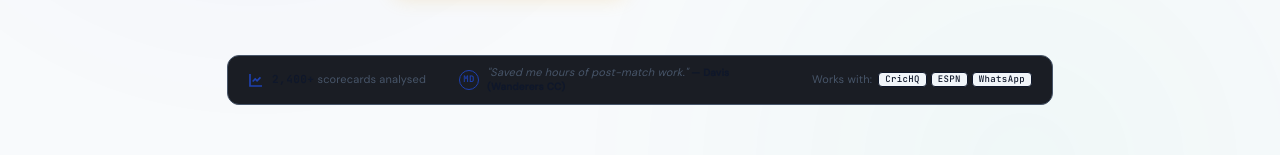
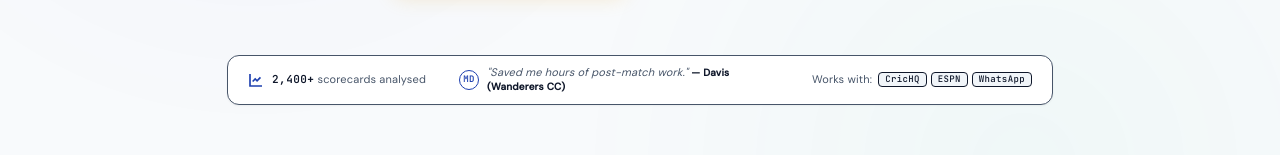
Before and after one commit to ShivamGawade-XS/CoachLens, a React (Vite) app: page / in a window 1280 px wide. Shown: the part 475-630 px from the top of the page. Built offline with nearby package versions, Linux system fonts and the light colour scheme; no server answers.

Commit message:
style(landing): adapt trust bar background and border for light mode

```diff
--- a/src/pages/LandingPage.jsx
+++ b/src/pages/LandingPage.jsx
@@ -124,7 +124,7 @@ export default function LandingPage() {
           </div>
 
           {/* Slim Trust Bar */}
-          <div className="mt-14 w-full max-w-4xl mx-auto bg-[#1A1D24] border border-border/40 rounded-xl px-5 py-2.5 flex flex-col md:flex-row items-center justify-between gap-4 text-[11px] text-textSecondary animate-fade-in-up max-h-[160px] md:max-h-[60px] overflow-hidden trust-bar-mobile" style={{ animationDelay: '400ms' }}>
+          <div className="mt-14 w-full max-w-4xl mx-auto bg-surface1 dark:bg-[#1A1D24] border border-border/60 dark:border-border/40 shadow-sm dark:shadow-none rounded-xl px-5 py-2.5 flex flex-col md:flex-row items-center justify-between gap-4 text-[11px] text-textSecondary animate-fade-in-up max-h-[160px] md:max-h-[60px] overflow-hidden trust-bar-mobile" style={{ animationDelay: '400ms' }}>
             {/* 1. Scorecards Analysed */}
             <div className="flex items-center gap-2 shrink-0">
               <svg className="w-4 h-4 text-accent" viewBox="0 0 24 24" fill="none" stroke="currentColor" strokeWidth="2.5">
```
